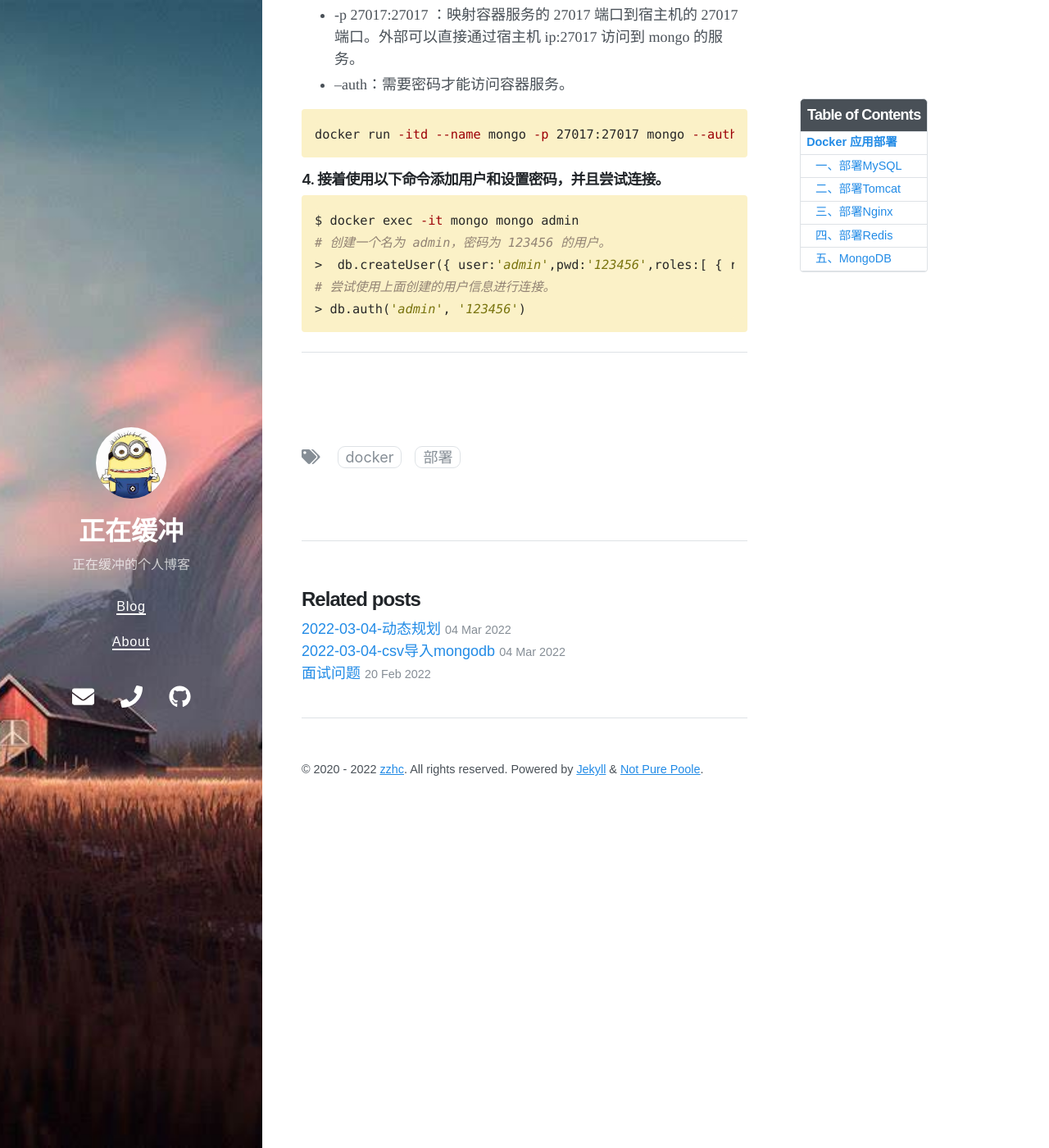
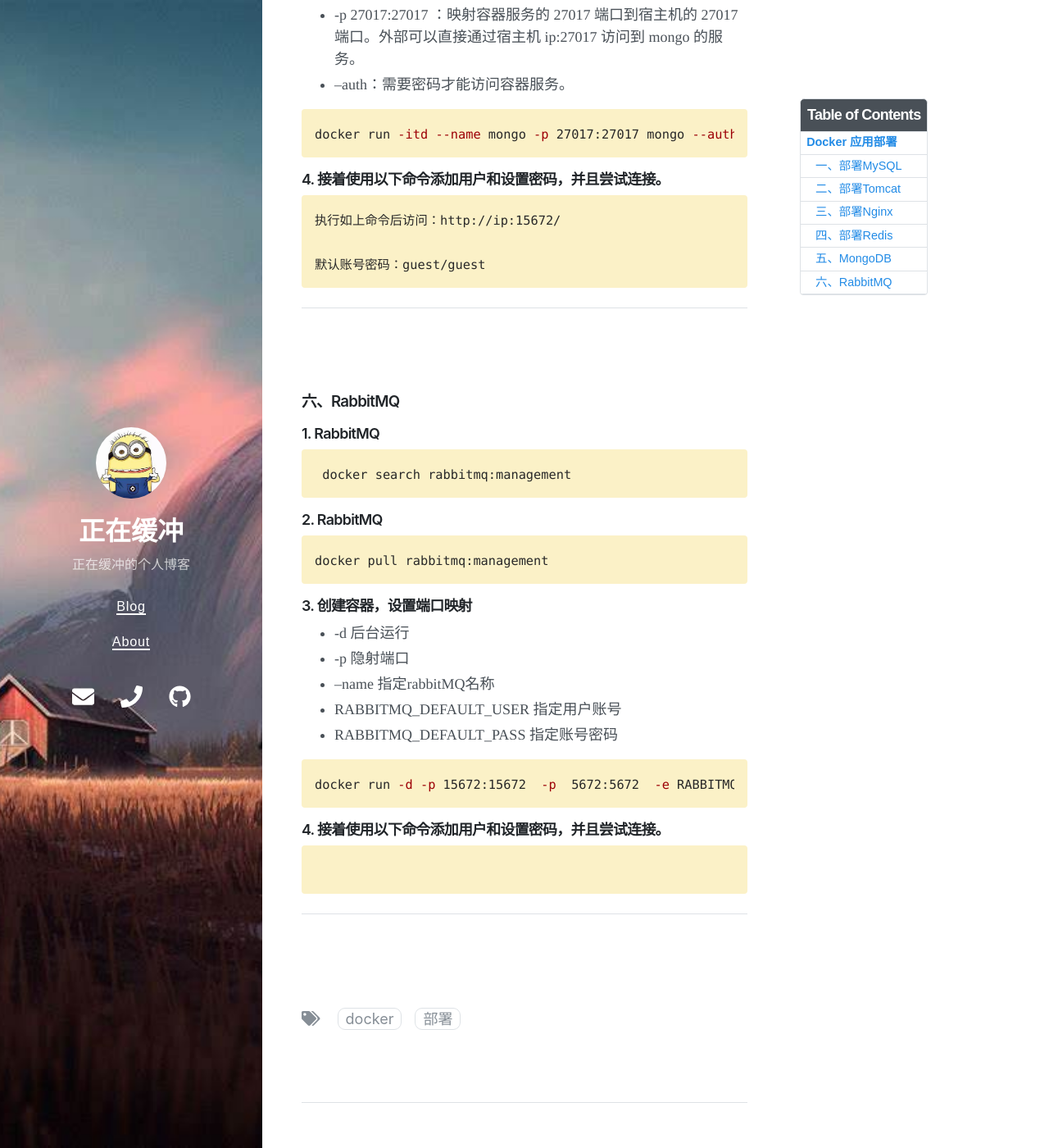
Before and after one commit to Zzhc3321/personal-blog.github.io, a Jekyll site: the page built from _posts/2022-02-12-docker应用部署.md, in a window 1280 px wide and 1400 px high, scrolled down 5217 px. Shown: the whole window at 82% size. Built offline with Jekyll 4.4.1, drawn with Linux system fonts in a browser that asks for light colours; nearby versions of some CDN libraries.

Commit message:
修改文件: _posts/2022-02-12-docker应用部署.md

````diff
--- a/_posts/2022-02-12-docker应用部署.md
+++ b/_posts/2022-02-12-docker应用部署.md
@@ -282,14 +282,59 @@ docker run -itd --name mongo -p 27017:27017 mongo --auth
 #### 4. 接着使用以下命令添加用户和设置密码，并且尝试连接。
 
 ```shell
-$ docker exec -it mongo mongo admin
-# 创建一个名为 admin，密码为 123456 的用户。
->  db.createUser({ user:'admin',pwd:'123456',roles:[ { role:'userAdminAnyDatabase', db: 'admin'},"readWriteAnyDatabase"]});
-# 尝试使用上面创建的用户信息进行连接。
-> db.auth('admin', '123456')
+执行如上命令后访问：http://ip:15672/
+
+默认账号密码：guest/guest
 ```
 
 ***
 
 <br>
 <br>
+
+
+
+
+
+
+
+
+
+
+
+
+### 六、RabbitMQ
+
+#### 1. RabbitMQ
+
+```shell
+ docker search rabbitmq:management
+```
+
+#### 2. RabbitMQ
+
+```shell
+docker pull rabbitmq:management
+```
+
+#### 3. 创建容器，设置端口映射
+- -d 后台运行
+- -p 隐射端口
+- –name 指定rabbitMQ名称
+- RABBITMQ_DEFAULT_USER 指定用户账号
+- RABBITMQ_DEFAULT_PASS 指定账号密码
+
+```shell
+docker run -d -p 15672:15672  -p  5672:5672  -e RABBITMQ_DEFAULT_USER=admin -e RABBITMQ_DEFAULT_PASS=admin --name rabbitmq --hostname=rabbitmqhostone  rabbitmq:management
+```
+
+#### 4. 接着使用以下命令添加用户和设置密码，并且尝试连接。
+
+```shell
+
+```
+
+***
+
+<br>
+<br>
````
